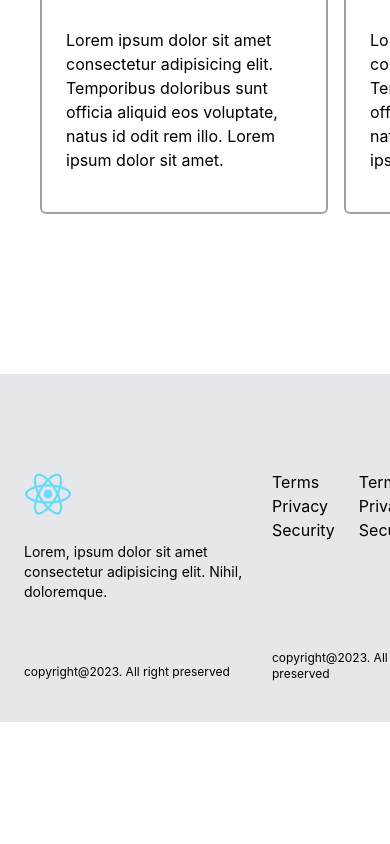
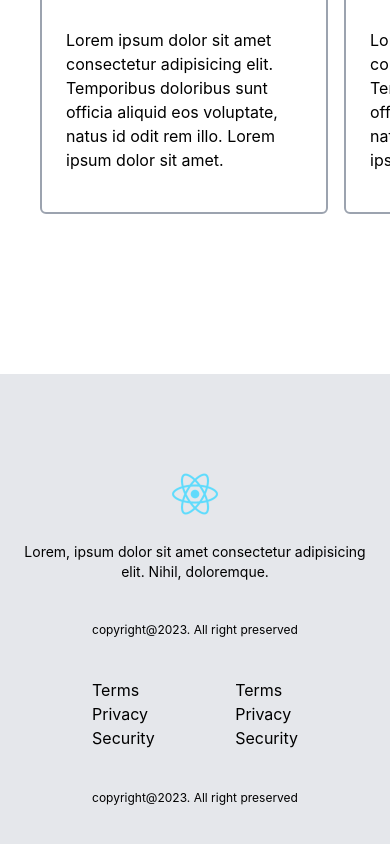
Before and after one commit to danilodavid521/retailor_watch_content, a React (Create React App) app: page / in a window 390 px wide. Shown: the part 7237-8081 px from the top of the page. Before the commit the page ends 7959 px from the top, so only its background shows below. Built offline with nearby package versions, Linux system fonts and the light colour scheme.

Commit message:
feat: footer responsiveness done

```diff
--- a/src/assets/css/footer.css
+++ b/src/assets/css/footer.css
@@ -1,3 +1,33 @@
 .brand-info p.brand-des{
     width: 248px ;
 }
+
+@media (max-width: 516px){
+    .footer-container{
+        flex-direction: column;
+        align-items: center;
+    }
+    .brand-info
+    {
+        display: flex;
+        flex-direction: column;
+        align-items: center;
+        margin-bottom: 2.5rem;
+    }
+
+    .brand-info div{
+        flex-direction: column;
+        align-items: center;
+        margin-bottom: 2.5rem;
+    }
+    .brand-info p.brand-des{
+        text-align: center;
+        width: auto;
+    }
+
+    .footer-links div{
+        justify-content: space-between;
+        margin-bottom: 2.5rem;
+    }
+
+}
--- a/src/components/Footer.tsx
+++ b/src/components/Footer.tsx
@@ -4,8 +4,8 @@ import '../assets/css/footer.css'
 
 export default function Footer() {
     return (
-        <footer className='footer container pt-24 pb-10 px-6 mx-auto bg-gray-200'>
-            <div className='flex justify-between'>
+        <footer className='footer max-w-screen-xl pt-24 pb-10 px-6 mx-auto bg-gray-200'>
+            <div className='footer-container flex flex-wrap justify-between'>
                 <div className='brand-info'>
                     <div className='flex flex-col gap-6 mb-14'>
                         <img className='w-12' src={Logo} alt="logo" />
@@ -13,7 +13,7 @@ export default function Footer() {
                     </div>
                     <span className='text-xs'>copyright@2023. All right preserved</span>
                 </div>
-                <div className='flex flex-col justify-between'>
+                <div className='footer-links h-auto flex flex-col justify-between'>
                     <div className='flex gap-6 mb-14'>
                         <ul>
                             <li>Terms</li>
```
